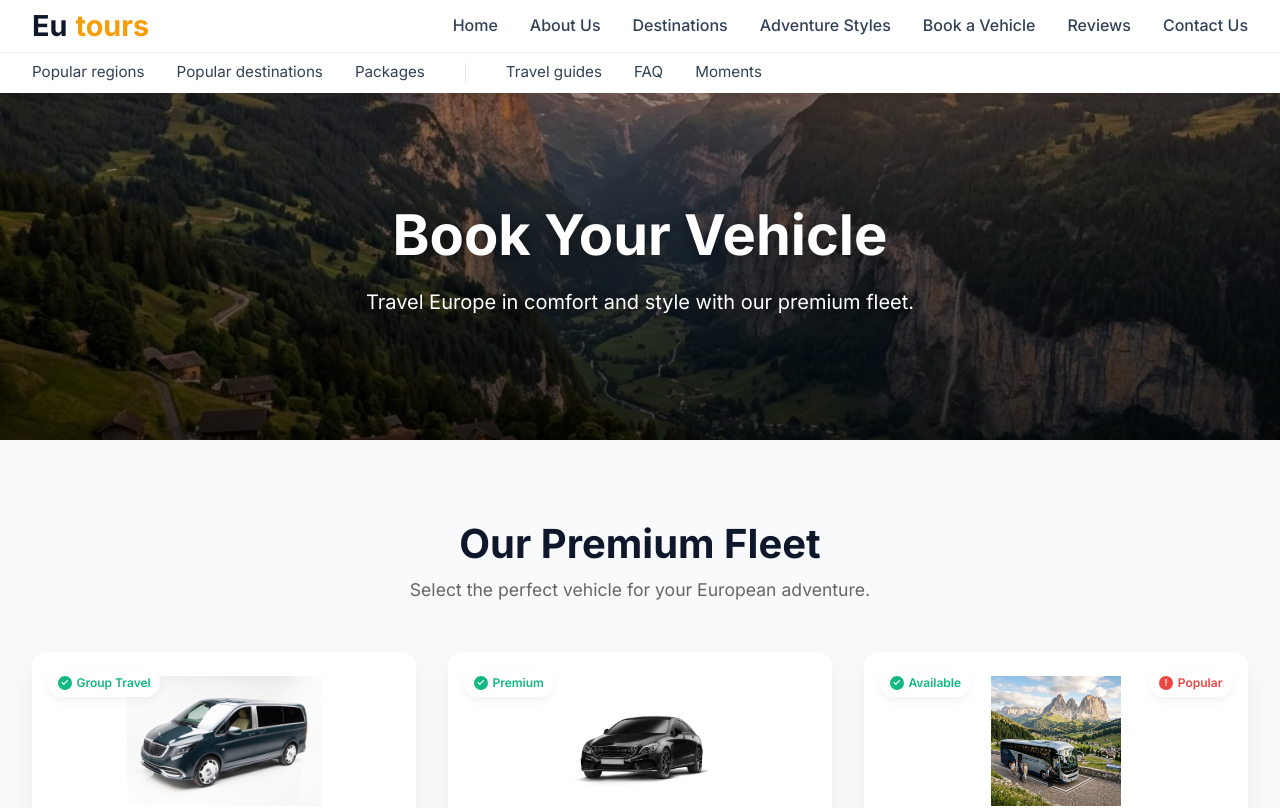
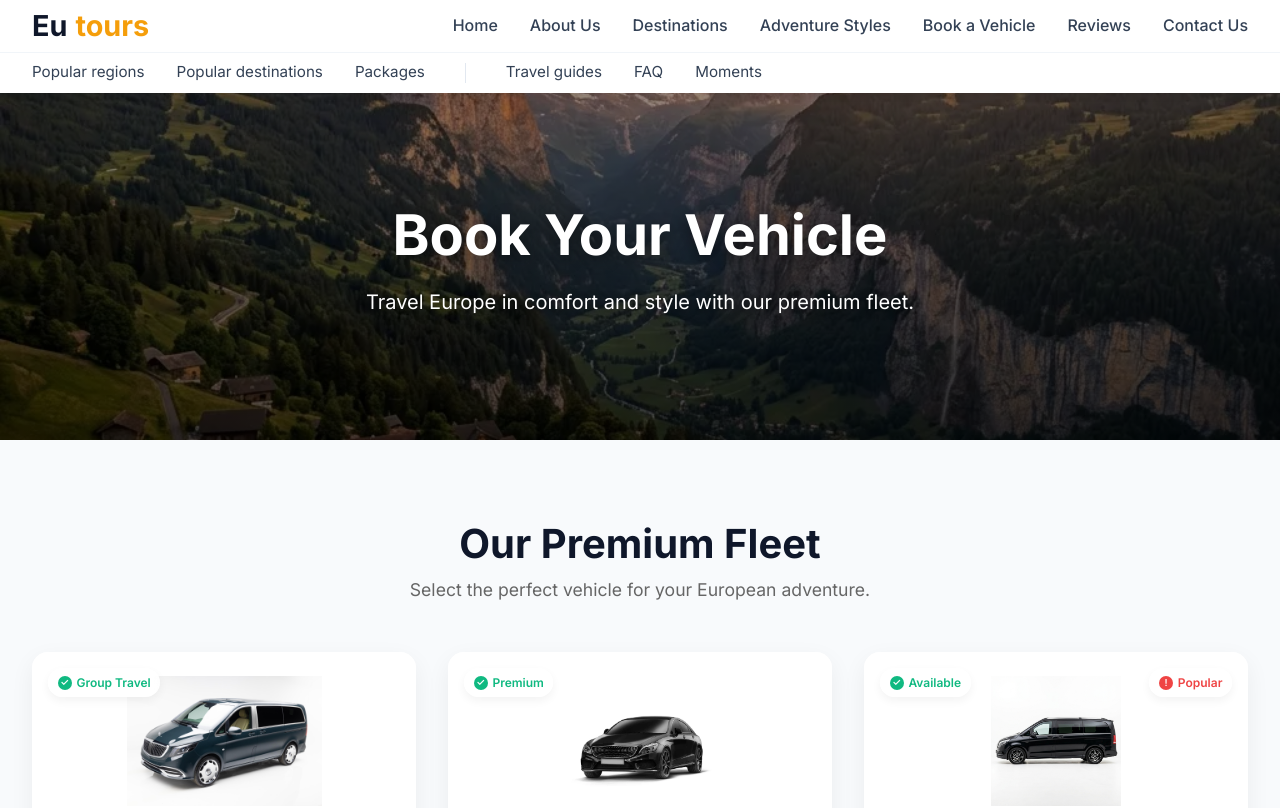
Before and after one commit to AMGRPrabhatha/eutours, a React (Vite) app: page /book-vehicle in a window 1280 px wide. Shown: the top 808 px of the page. Built offline with nearby package versions, Linux system fonts and the light colour scheme.

Commit message:
Swap mountain bus image with sleek black luxury van for fleet catalog and ensure image scaling fits

```diff
--- a/src/pages/BookVehicle.jsx
+++ b/src/pages/BookVehicle.jsx
@@ -46,7 +46,7 @@ const vehicles = [
   {
     id: 'luxury-vans',
     name: 'Luxury vans',
-    image: '/images/luxury_van_1781075675269.webp',
+    image: '/images/black_luxury_van.png',
     price: '$250',
     topTags: [{text: 'Available', type: 'success'}, {text: 'Popular', type: 'alert'}],
     pills: [
```
Also changed, not shown: public/images/black_luxury_van.png (added).
